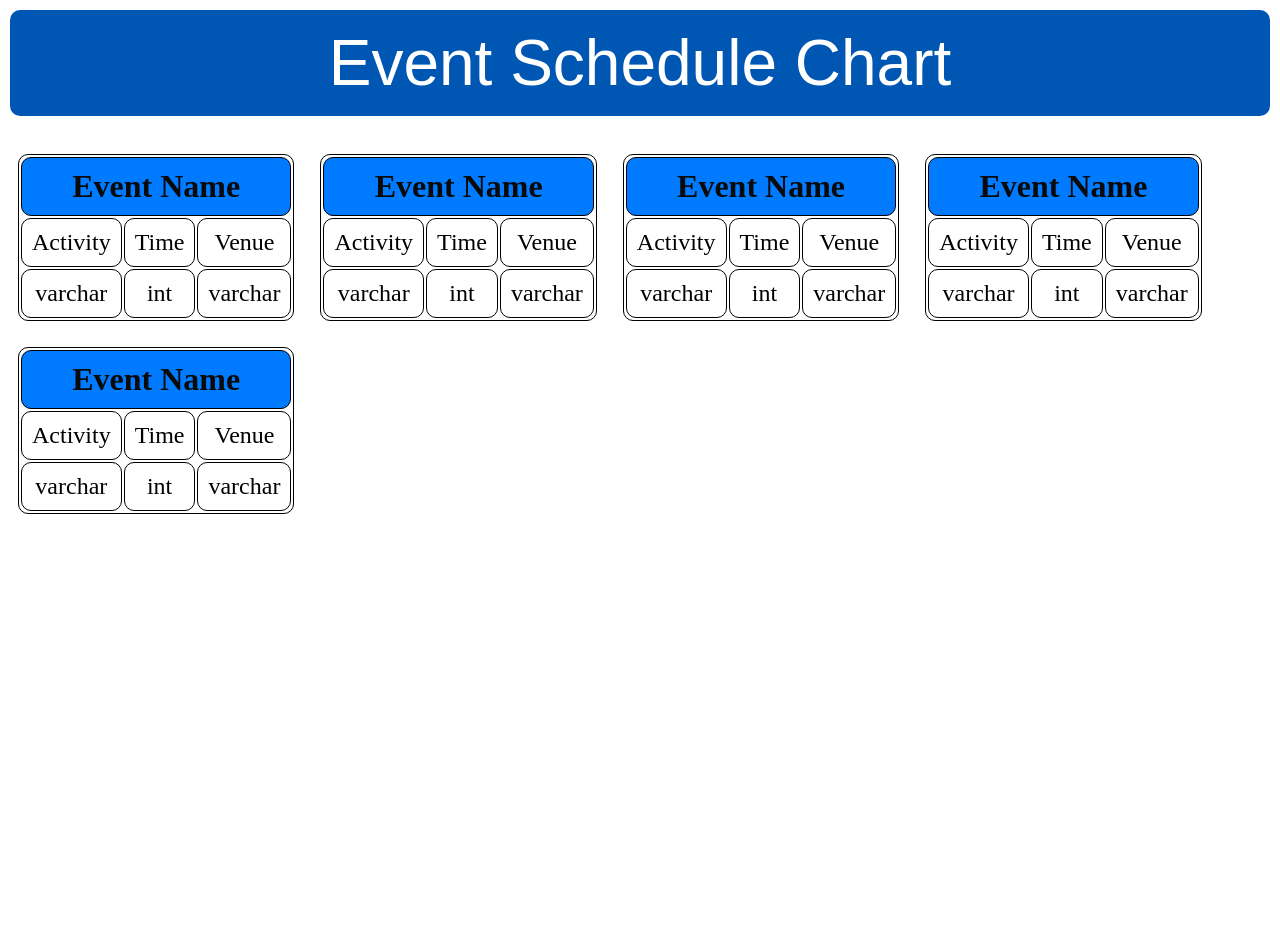
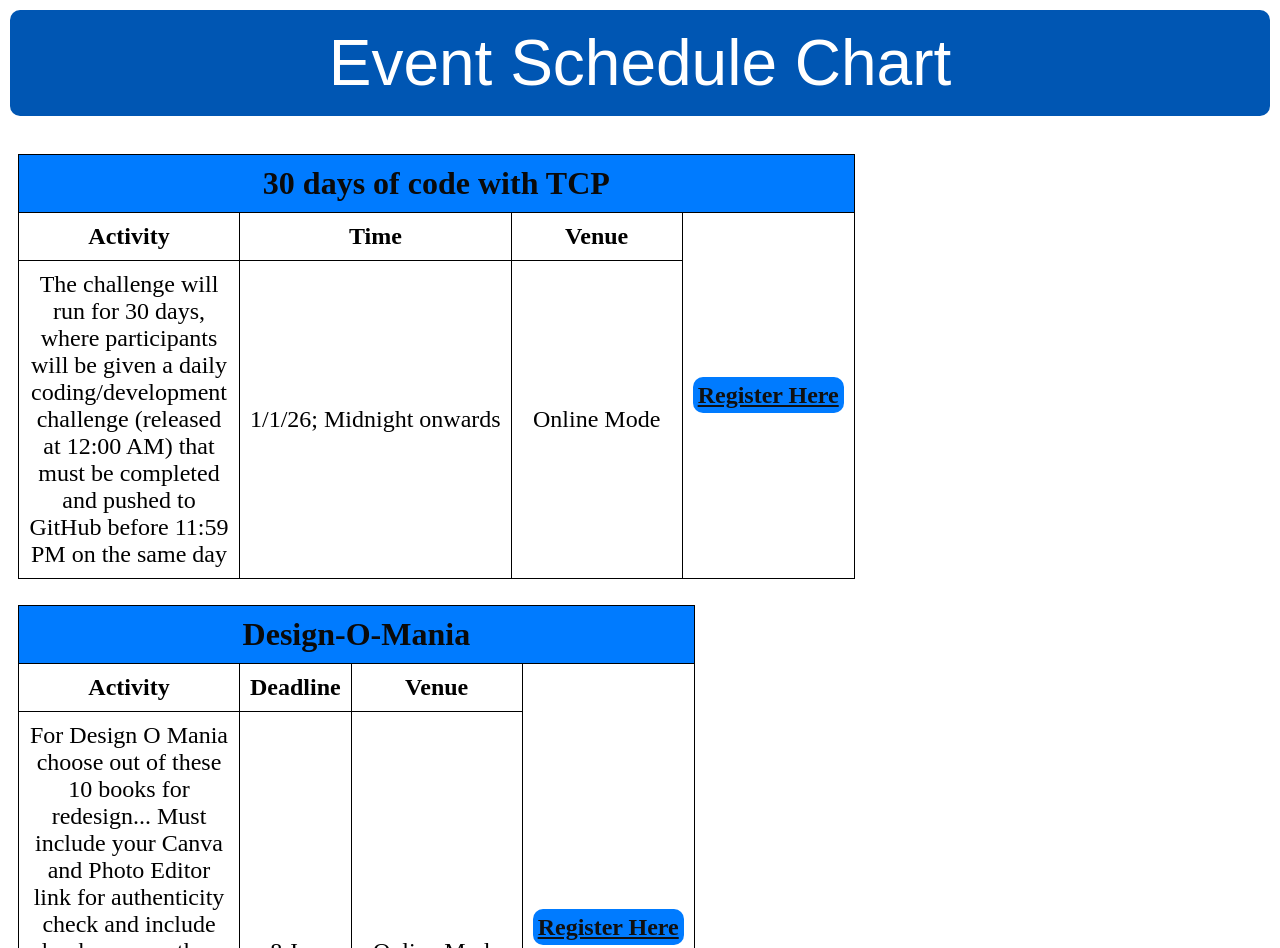
Before and after one commit to rites-h14/30_days_of_code_tcp_2026, a plain HTML site: page Tables and Forms/table.html in a window 1280 px wide. Shown: the top 948 px of the page. Before the commit the page ends 800 px from the top, so only its background shows below. Drawn offline with Linux system fonts and the light colour scheme.

Commit message:
Added registration window, updated readme

```diff
--- a/Tables and Forms/table.html
+++ b/Tables and Forms/table.html
@@ -8,17 +8,34 @@
 }
 table{
     border: 1px solid black;
-    border-collapse: separate;
+    border-collapse: collapse;
     width: auto;
     margin: 0.5rem;
     border-radius: 10px;
 }
 th,td,tr{
     border: 1px solid black;
-    border-collapse: separate;
     width: auto;
-    margin: 0.5rem;
     border-radius: 10px;
+}
+#bold{
+    font-weight: bold;
+}
+#width1{
+    width: 200px;
+}
+#width2{
+    width: 150px;
+}
+#reg{
+    background-color: #007bff;
+    border-radius: 10px;
+    color: rgb(16, 16, 16);
+    padding: 5px;
+    height: 10px;
+    width: 10px;
+    margin: auto;
+    cursor: pointer;
 }
 #main-header{
     width: 100%;
@@ -35,87 +52,70 @@
     background-color: #007bff;
     color: rgb(10, 10, 10);
     padding: 10px;
+    border-radius: 0px;
 }
 tr,td{font-size:1.5rem;
     text-align: center;
     padding: 10px;
 }
 </style>
+<html>
 <header id="main-header">Event Schedule Chart</header>
 <body>
 <table id="table">
     <thead id="thead">
-        <th colspan="3">Event Name</th>
+        <th colspan="4">30 days of code with TCP</th>
     </thead>
-<tr>
-    <td>Activity</td>
+<tr id="bold">
+    <td id="width1">Activity</td>
     <td>Time</td>
-    <td>Venue</td>
+    <td id="width2">Venue</td>
+    <td rowspan="2"><a id="reg" href="forms.html" target="_blank">Register Here</a></td>
 </tr>
 <tr>
-    <td>varchar</td>
-    <td>int</td>
-    <td>varchar</td>
+    <td>The challenge will run for 30 days, where participants will be given a daily coding/development challenge (released at 12:00 AM) that must be completed and pushed to GitHub before 11:59 PM on the same day</td>
+    <td>1/1/26; Midnight onwards</td>
+    <td>Online Mode</td>
 </tr>
 </table>
 <table id="table">
     <thead id="thead">
-        <th colspan="3">Event Name</th>
+        <th colspan="4">Design-O-Mania</th>
     </thead>
-<tr>
-    <td>Activity</td>
-    <td>Time</td>
-    <td>Venue</td>
+<tr id="bold">
+    <td id="width1">Activity</td>
+    <td>Deadline</td>
+    <td id="width2">Venue</td>
+    <td rowspan="2"><a id="reg" href="forms.html" target="_blank">Register Here</a></td>
+
 </tr>
 <tr>
-    <td>varchar</td>
-    <td>int</td>
-    <td>varchar</td>
+    <td>For Design O Mania choose out of these 10 books for redesign...
+Must include your Canva and Photo Editor link for authenticity check and include book name author name
+ give a hint of genre and story summary through design..
+Registration + Design submission for Round 1 till 8 Jan 11:59pm.</td>
+    <td>8 Jan</td>
+    <td>Online Mode</td>
 </tr>
 </table>
 <table id="table">
     <thead id="thead">
-        <th colspan="3">Event Name</th>
+        <th colspan="4">CRAFT YOUR CV</th>
     </thead>
-<tr>
-    <td>Activity</td>
-    <td>Time</td>
-    <td>Venue</td>
+<tr id="bold">
+    <td id="width1">Activity</td>
+    <td>Deadline</td>
+    <td id="width2">Venue</td>
+    <td rowspan="2"><a id="reg" href="forms.html" target="_blank">Register Here</a></td>
+
 </tr>
 <tr>
-    <td>varchar</td>
-    <td>int</td>
-    <td>varchar</td>
-</tr>
-</table>
-<table id="table">
-    <thead id="thead">
-        <th colspan="3">Event Name</th>
-    </thead>
-<tr>
-    <td>Activity</td>
-    <td>Time</td>
-    <td>Venue</td>
-</tr>
-<tr>
-    <td>varchar</td>
-    <td>int</td>
-    <td>varchar</td>
-</tr>
-</table>
-<table id="table">
-    <thead id="thead">
-        <th colspan="3">Event Name</th>
-    </thead>
-<tr>
-    <td>Activity</td>
-    <td>Time</td>
-    <td>Venue</td>
-</tr>
-<tr>
-    <td>varchar</td>
-    <td>int</td>
-    <td>varchar</td>
+    <td>Your CV isn't just a document — it's your first impression, your story, and your ticket to opportunities!🚀
+Join Team SAHYOG for an engaging, learning-focused event designed to help you create a CV that truly stands out</td>
+    <td>22 Jan 2025</td>
+    <td>Online Mode</td>
 </tr>
 </table>
 </body>
+</html>
+<!DOCTYPE html>
```
Also changed, not shown: Tables and Forms/forms.html (added, +44 -0 lines), Personal Portfolio/Static/Screenshot 2026-01-02 201625.png (added), Personal Portfolio/Static/Screenshot 2026-01-02 201636.png (added), readme.md.
